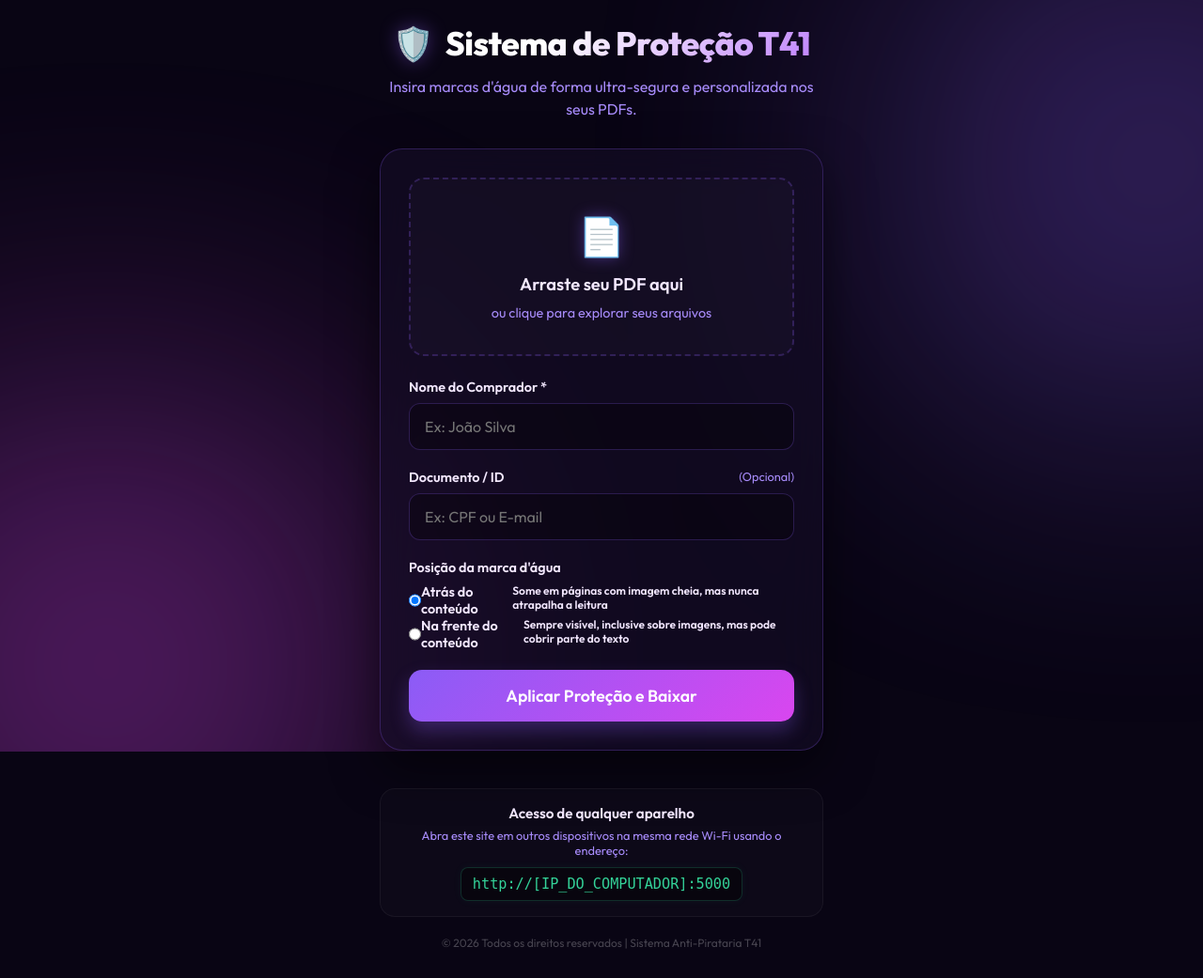
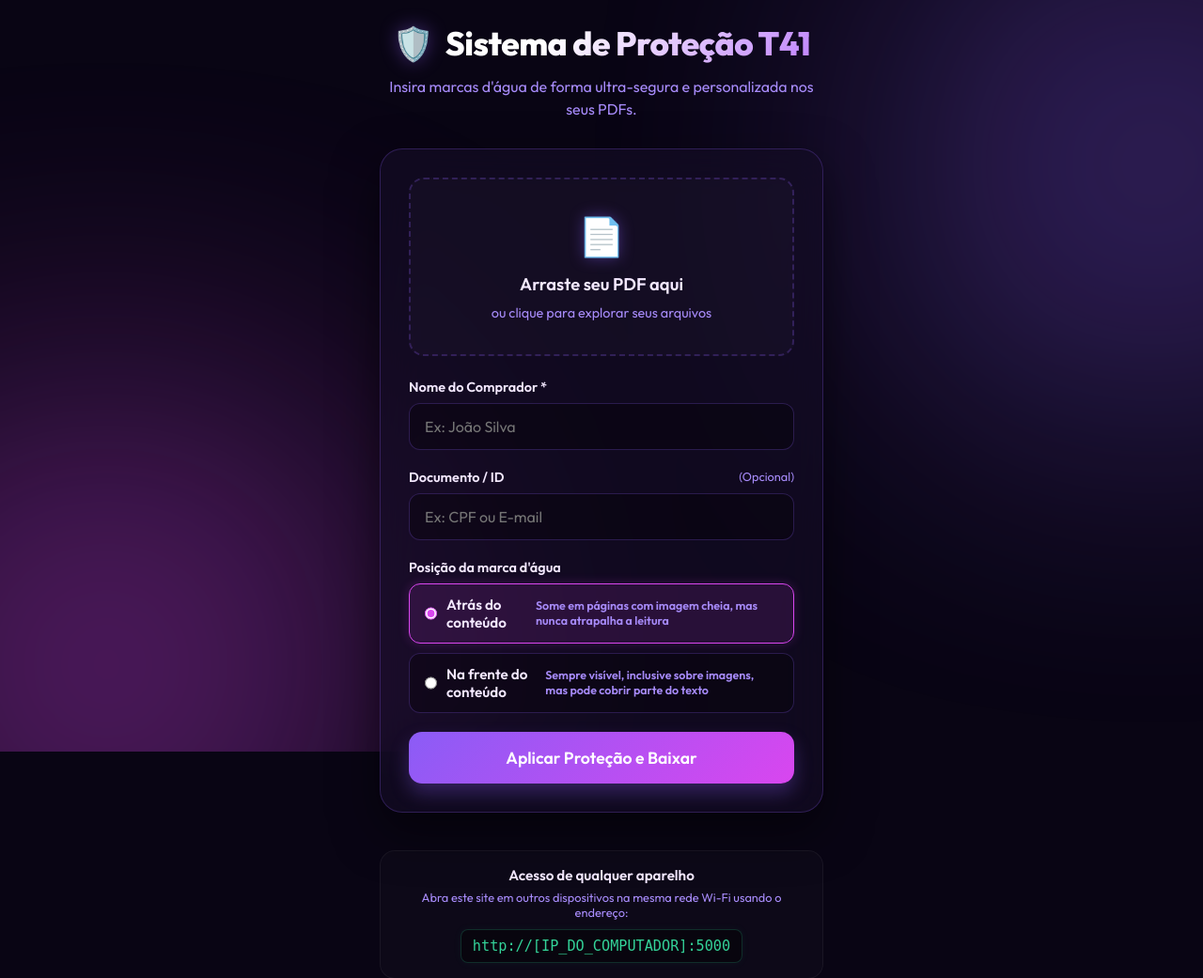
Before and after one commit to punsic/marca-dagua-t41, a Flask app: page / in a window 1280 px wide. Shown: the top 1041 px of the page at 94% size. Before the commit the page ends 1010 px from the top, so only its background shows below. Run offline with Flask 2, Linux system fonts and the light colour scheme.

Commit message:
Add files via upload

```diff
--- a/static/css/style.css
+++ b/static/css/style.css
@@ -255,6 +255,50 @@ header h1 {
     box-shadow: 0 0 12px rgba(217, 70, 239, 0.25);
 }
 
+/* Mode toggle (posição da marca d'água) */
+.mode-toggle {
+    display: flex;
+    flex-direction: column;
+    gap: 10px;
+}
+
+.mode-option {
+    display: grid;
+    grid-template-columns: auto 1fr;
+    column-gap: 10px;
+    align-items: center;
+    background: rgba(0, 0, 0, 0.3);
+    border: 1px solid var(--border);
+    border-radius: 12px;
+    padding: 12px 16px;
+    cursor: pointer;
+    transition: all 0.3s ease;
+}
+
+.mode-option:has(input:checked) {
+    border-color: var(--secondary);
+    background: rgba(217, 70, 239, 0.12);
+    box-shadow: 0 0 12px rgba(217, 70, 239, 0.2);
+}
+
+.mode-option input {
+    grid-row: 1 / 3;
+    accent-color: var(--secondary);
+    width: 18px;
+    height: 18px;
+}
+
+.mode-option span {
+    font-weight: 600;
+    font-size: 0.95rem;
+}
+
+.mode-option small {
+    color: var(--text-muted);
+    font-size: 0.78rem;
+    line-height: 1.3;
+}
+
 /* Button & Spinner */
 .btn-submit {
     width: 100%;
```
